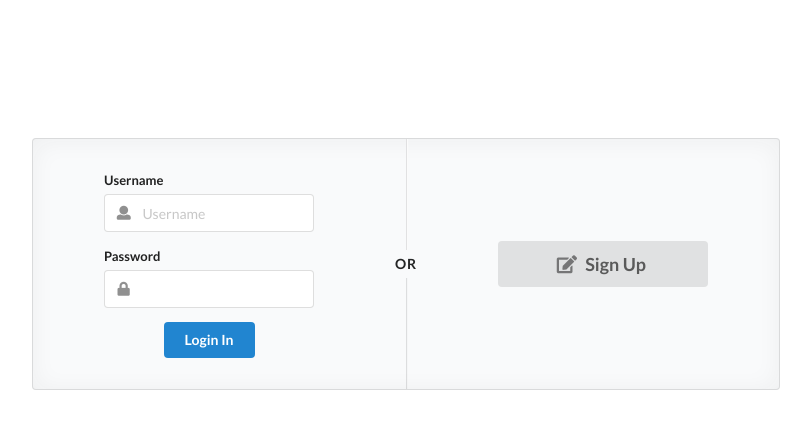
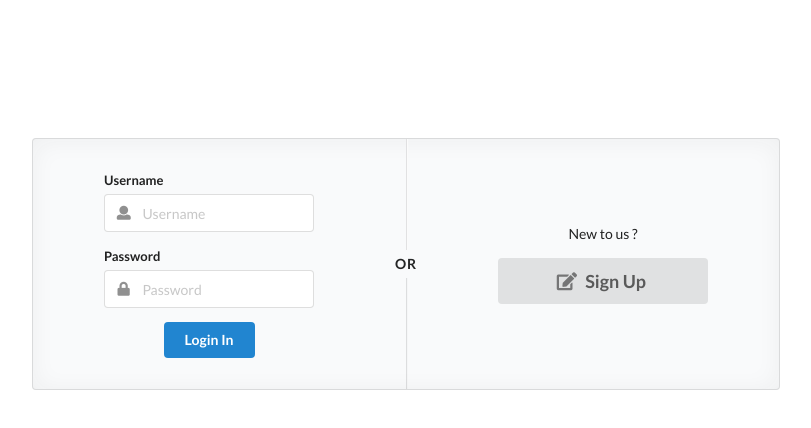
Before and after one commit to rashi-raffi/Blog_App, a Next.js app in the folder frontend/: page /SignIn in a window 1280 px wide. Shown: the top 428 px of the page, without its empty margins (234-1045 px from the left). Built offline with nearby package versions, Linux system fonts and the light colour scheme.

Commit message:
Minor update to the code.

```diff
--- a/frontend/pages/SignIn.js
+++ b/frontend/pages/SignIn.js
@@ -119,6 +119,7 @@ class SignIn extends Component {
                                     <div className="ui left icon input">
                                         <input
                                             type="password"
+                                            placeholder="Password"
                                             value={this.state.password}
                                             onChange={(e) =>
                                                 this.setState({
@@ -137,6 +138,13 @@ class SignIn extends Component {
                             </form>
                         </div>
                         <div className="middle aligned column">
+                            <p
+                                style={{
+                                    textAlign: "center",
+                                }}
+                            >
+                                New to us ?
+                            </p>
                             <Link href="/signUp">
                                 <div className="ui big button">
                                     <i className="signup icon"></i>
```
